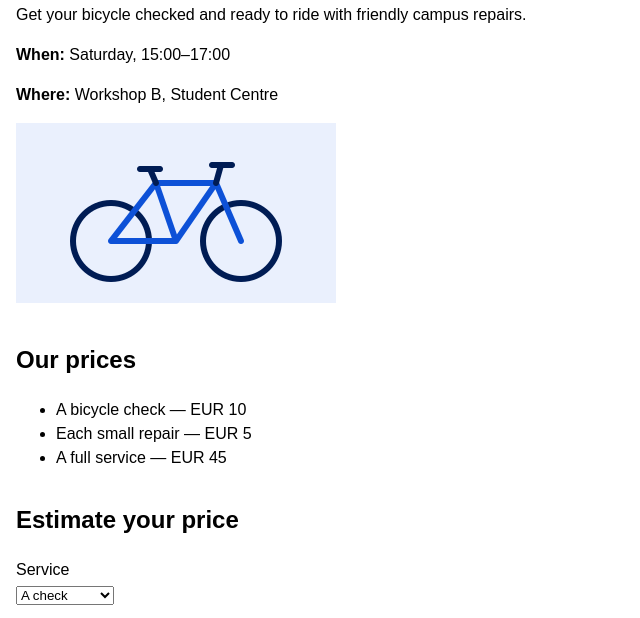
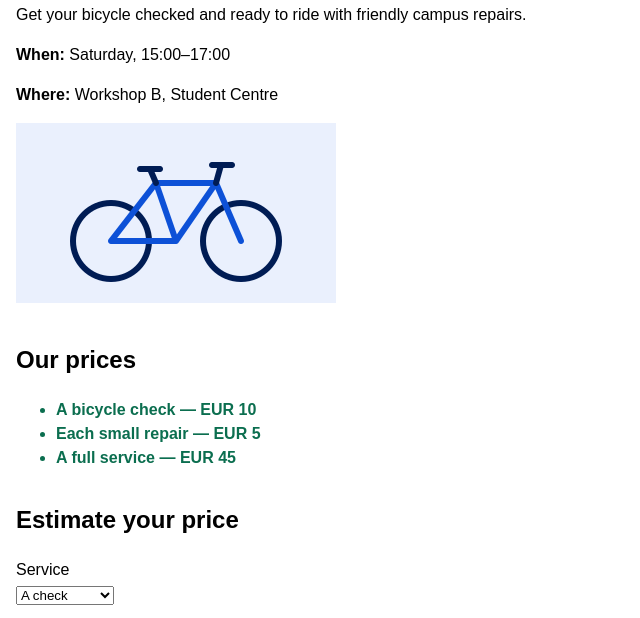
Before and after one commit to Leoniecoeman/w1-the-clinic-page-v5, a plain HTML site: page index.html in a window 1280 px wide. Shown: the part 137-755 px from the top of the page, without its empty margins (0-640 px from the left). Drawn offline with Linux system fonts and the light colour scheme.

Commit message:
Make prices green and bold

```diff
--- a/styles.css
+++ b/styles.css
@@ -27,3 +27,7 @@ gap: 0.5rem 1rem;
 header, main, footer {
 padding: 0 1rem;
 }
+#prices li {
+  color: #0b6e4f;
+  font-weight: 700;
+}
```
